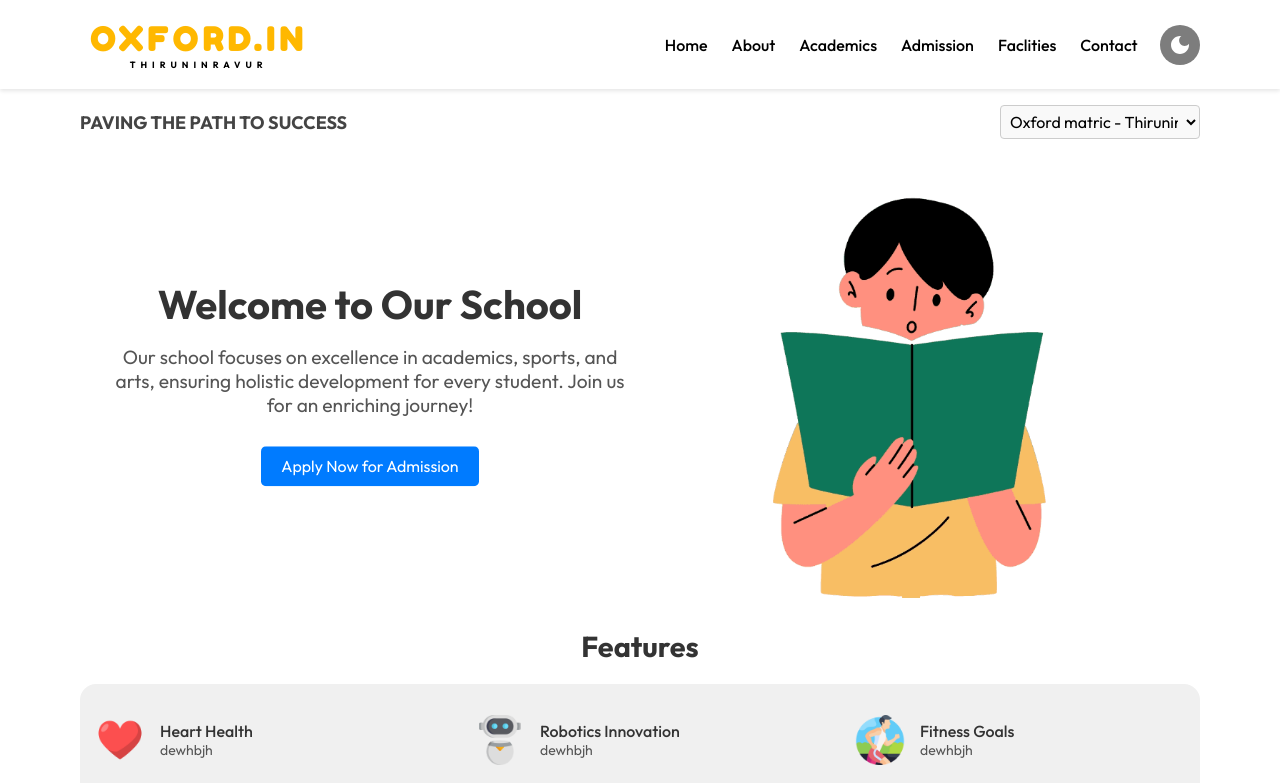
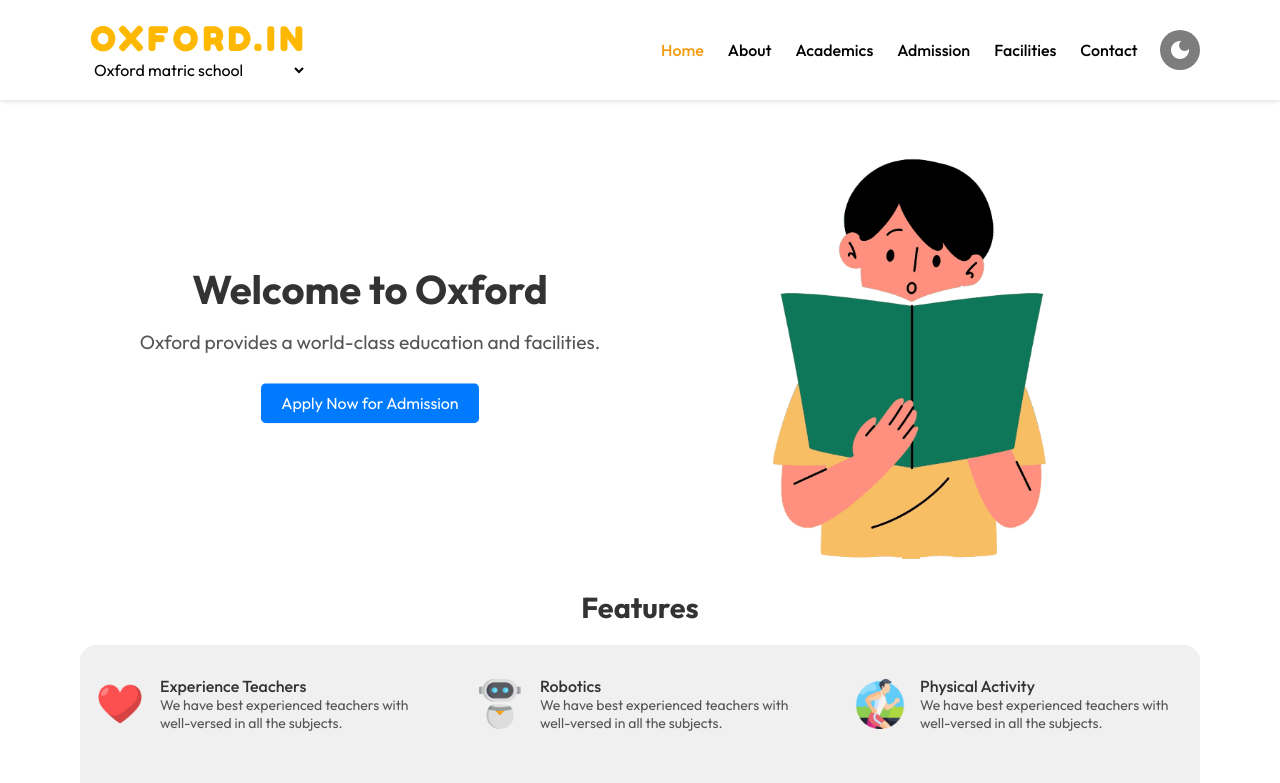
Before and after one commit to 21002624/oxford, a React (Vite) app: page / in a window 1280 px wide. Shown: the top 783 px of the page. Built offline with nearby package versions, Linux system fonts and the light colour scheme.

Commit message:
contect dynamic render using lift up state

```diff
--- a/src/App.jsx
+++ b/src/App.jsx
@@ -12,14 +12,16 @@ import CustomizedSwitches  from '../src/Components/DarkMode/DarkMode';
 import Academics from './Pages/Academics/Academics';
 import Facilities from './Pages/Facilities/Facilities';
 import Admission from './Pages/Admission/Admission';
+import {data} from '../src/Components/Data/Data';
+
 function App() {
-  const [count, setCount] = useState(0)
+  const [selectedOption, setSelectedOption] = useState('Oxford-Matric');
 
   return (
     <Router>
-      <Header />
+      <Header selectedOption={selectedOption} setSelectedOption={setSelectedOption} />
       <Routes>
-        <Route path="/" element={<Home />} />
+        <Route path="/" element={<Home selectedOption={selectedOption} data={data[selectedOption]} />} />
         <Route path="/about" element={<About />} />
         <Route path="/parentlogin" element={<ParentLogin />} />
         <Route path="/teacherlogin" element={<TeacherLogin />} />
--- /dev/null
+++ b/src/Components/Data/Data.js
@@ -0,0 +1,16 @@
+export const data = {
+    "Matric": {
+      title: "Welcome to Oxford",
+      description: "Oxford provides a world-class education and facilities.",
+      about : "",
+    },
+    "Public": {
+      title: "Welcome to Chennai public school",
+      description: "Oxford provides a world-class education and facilities.",
+      about: "Oxford Public School, NSK Nagar, Kosavanpalayam, Thiruninravur - 602024, established in 2013, is one of the educational institution which was started Kothai Anand Educational Trust. It is a progressive school based on Indian thought, culture, tradition and the educational ideas of world system.The school is affiliated to the Central Board of Secondary Education, New Delhi. It prepares students for the All India Secondary School (Class IX, X, XI and XII) Examinations. The school offers various activities to students in order to excel in various competencies viz. Dance, Music-Vocal and Instrumental, Roller Skating, Yoga and Meditation, Table Tennis, Robotics (Competitions Nation wide)",
+    },
+    "Bloomingdale": {
+      title: "Welcome to Bloomingdale",
+      description: "Oxford Group of Schools started in the year 1993 in Thiruninravur, Thiruvallur District, Chennai - 602 024.",
+    },
+  };
--- a/src/Components/Homebanner/Homebanner.jsx
+++ b/src/Components/Homebanner/Homebanner.jsx
@@ -2,13 +2,15 @@ import React from 'react';
 import img from '../../../public/assets/b.png';
 import './Homebanner.css';
 
-const Homebanner = () => {
+const Homebanner = ({data}) => {
+  const { title = "Welcome to Oxford", description = "Oxford provides a world-class education and facilities." } = data || {};
+
   return (
     <div className="home-banner">
       <div className="text-container">
-        <h1 className="heading">Welcome to Our School</h1>
+        <h1 className="heading">{title}</h1>
         <p className="paragraph">
-          Our school focuses on excellence in academics, sports, and arts, ensuring holistic development for every student. Join us for an enriching journey!
+          {description}
         </p>
         <div className="yearBtn">
             <button className="animated-button">Apply Now for Admission</button>
--- a/src/Components/MobNav/MobNav.css
+++ b/src/Components/MobNav/MobNav.css
@@ -37,3 +37,7 @@
   body.dark-mode .mobNavItem a:hover {
     color: orange;
   }
+
+  .mobNavItem .active {
+    color: #f39c12;
+  }
--- a/src/Components/MobNav/MobNav.jsx
+++ b/src/Components/MobNav/MobNav.jsx
@@ -1,5 +1,5 @@
 import React from 'react'
-import { Link } from 'react-router-dom'
+import { NavLink } from 'react-router-dom'
 import './MobNav.css';
 
 
@@ -9,28 +9,28 @@ const MobNav = () => {
     <div>
       <ul className="mobNav">
         <li className="mobNavItem">
-          <Link to="/">Home</Link>
+          <NavLink to="/">Home</NavLink>
         </li>
         <li className="mobNavItem">
-          <Link to="/about">About</Link>
+          <NavLink to="/about">About</NavLink>
         </li>
         <li className="mobNavItem">
-          <Link to="/admission">Admission</Link>
+          <NavLink to="/admission">Admission</NavLink>
         </li>
         <li className="mobNavItem">
-          <Link to="/academics">Academics</Link>
+          <NavLink to="/academics">Academics</NavLink>
         </li>
       </ul>
 
       <ul className="mobNav">
         <li className="mobNavItem">
-          <Link to="/faclities">Faclities</Link>
+          <NavLink to="/faclities">Faclities</NavLink>
         </li>
         <li className="mobNavItem">
-          <Link to="/about">About</Link>
+          <NavLink to="/about">About</NavLink>
         </li>
         <li className="mobNavItem">
-          <Link to="/contact">Contact</Link>
+          <NavLink to="/contact">Contact</NavLink>
         </li>
       </ul>
     </div>
--- a/src/Components/Nav/Nav.css
+++ b/src/Components/Nav/Nav.css
@@ -17,6 +17,17 @@
   cursor: pointer;
   transition: color 0.3s ease;
 }
+
+
+.navItem .active {
+  color: #f39c12;
+}
+
+/*
+.navItem .active {
+  font-weight: 600;
+  border-bottom: 2px solid #f39c12;
+} */
 
 .navItem:hover{
   color: #f39c12;
--- a/src/Components/Nav/Nav.jsx
+++ b/src/Components/Nav/Nav.jsx
@@ -1,5 +1,5 @@
 import React from 'react';
-import { Link } from 'react-router-dom';
+import { NavLink } from 'react-router-dom';
 import './Nav.css';
 
 const Nav = () => {
@@ -7,22 +7,22 @@ const Nav = () => {
     <div className="navContainer">
       <ul className="navList">
         <li className="navItem">
-          <Link to="/">Home</Link>
+          <NavLink to="/" activeClassName="active">Home</NavLink>
         </li>
         <li className="navItem">
-          <Link to="/about">About</Link>
+          <NavLink to="/about" activeClassName="active">About</NavLink>
         </li>
         <li className="navItem">
-          <Link to="/academics">Academics</Link>
+          <NavLink to="/academics" activeClassName="active">Academics</NavLink>
         </li>
         <li className="navItem">
-          <Link to="/admission">Admission</Link>
+          <NavLink to="/admission" activeClassName="active">Admission</NavLink>
         </li>
         <li className="navItem">
-          <Link to="/faclities">Faclities</Link>
+          <NavLink to="/faclities" activeClassName="active">Facilities</NavLink>
         </li>
         <li className="navItem">
-          <Link to="/contact">Contact</Link>
+          <NavLink to="/contact" activeClassName="active">Contact</NavLink>
         </li>
       </ul>
     </div>
--- a/src/Pages/Feature/Feature.jsx
+++ b/src/Pages/Feature/Feature.jsx
@@ -7,11 +7,11 @@ import tech from '../../../public/assets/tech.png';
 import './Feature.css';
 
 const features = [
-  { icon: heart, text: 'Heart Health' },
-  { icon: robot, text: 'Robotics Innovation' },
-  { icon: running, text: 'Fitness Goals' },
+  { icon: heart, text: 'Experience Teachers' },
+  { icon: robot, text: 'Robotics' },
+  { icon: running, text: 'Physical Activity' },
   { icon: sports, text: 'Sports Enthusiasm' },
-  { icon: tech, text: 'Tech Advancements' },
+  { icon: tech, text: 'Smart Board Classes' },
   { icon: robot, text: 'AI Revolution' },
 ];
 
@@ -31,7 +31,7 @@ const Feature = () => {
                     </div>
                     <div className='featureTectDiv'>
                       <p className="feature-text">{feature.text}</p>
-                        <p>dewhbjh</p>
+                        <p>We have best experienced teachers with well-versed in all the subjects.</p>
                     </div>
                 </div>
             ))}
--- a/src/Pages/Header/Header.css
+++ b/src/Pages/Header/Header.css
@@ -100,6 +100,26 @@ body.dark-mode header {
   text-align: center;
 }
 
+.modernSelectDiv{
+  display: flex;
+  flex-direction: column;
+}
+
+.modernSelect{
+  padding: 0;
+  border: none;
+  outline: none;
+  background-color: white;
+}
+.modernSelect:focus{
+  border: none;
+}
+
+div .modernSelect:focus {
+  border: none;
+}
+
+
 @media (max-width: 480px) {
   header {
     padding: 0px;
--- a/src/Pages/Header/Header.jsx
+++ b/src/Pages/Header/Header.jsx
@@ -5,8 +5,13 @@ import Nav from '../../Components/Nav/Nav';
 import { Menu as MenuIcon, Close as CloseIcon } from '@mui/icons-material';
 import MobNav from '../../Components/MobNav/MobNav';
 
-const Header = () => {
+const Header = ({ selectedOption, setSelectedOption }) => {
   const [isMobNavVisible, setIsMobNavVisible] = useState(false);
+
+  const handleSelectChange = (event) => {
+    setSelectedOption(event.target.value);
+  };
+
   const ShowMobNav = () => {
     setIsMobNavVisible(!isMobNavVisible);
   };
@@ -15,9 +20,20 @@ const Header = () => {
     <header>
 
       <div className="headerLogo">
-        <div>
+
+        <div >
           oxford.in
-          <p className="logoDis">thiruninravur</p>
+            <div className='modernSelectDiv' >
+              <select
+              value={selectedOption}
+              onChange={handleSelectChange}
+              className="modernSelect"
+            >
+              <option value="matric">Oxford matric school</option>
+              <option value="Public">Chennai public school</option>
+              <option value="Bloomingdale">Oxford's Bloomingdale</option>
+            </select>
+            </div>
         </div>
         <div className="mobMenuIcon" onClick={ShowMobNav}>
           {isMobNavVisible ? <CloseIcon /> : <MenuIcon />}
--- a/src/Pages/Home/Home.jsx
+++ b/src/Pages/Home/Home.jsx
@@ -1,16 +1,14 @@
 import React from 'react'
 import './Home.css';
 import Homebanner from '../../Components/Homebanner/Homebanner';
-import Campus from '../../Components/Campus/Campus';
 import Feature from '../Feature/Feature';
 import Year from '../../Components/Year/Year';
 import Alumni from '../../Components/Alumni/Alumni';
 
-const Home = () => {
+const Home = ({ selectedOption, data }) => {
   return (
     <div className='Home'>
-      <Campus />
-      <Homebanner />
+      <Homebanner selectedOption={selectedOption} data={data} />
       <Feature />
       <Year />
       <Alumni />
```
